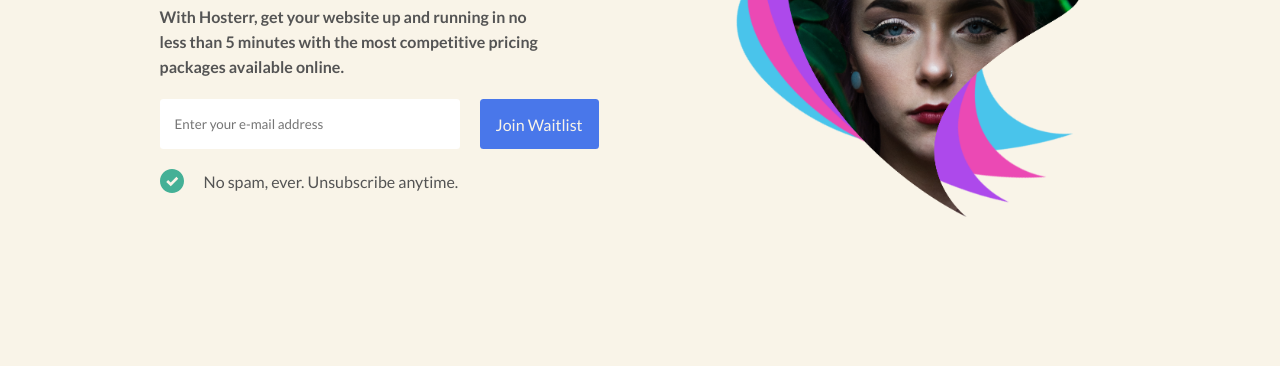
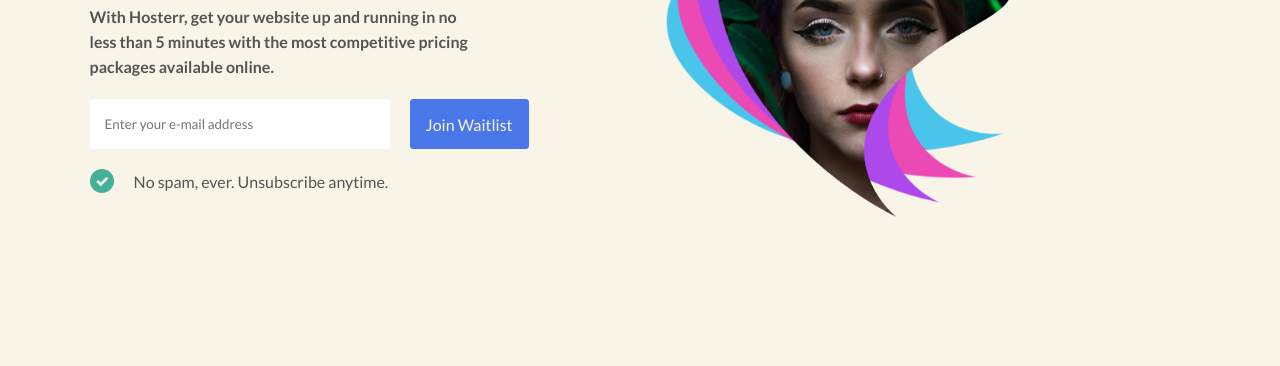
Before and after one commit to Willsf2015/Landing-Page---Hosterr-CODEWELL-, a plain HTML site: page index.html in a window 1280 px wide. Shown: the part 383-749 px from the top of the page. Drawn offline with nearby package versions, Linux system fonts and the light colour scheme; a web font is replaced by a local one.

Commit message:
Update style.css

```diff
--- a/style.css
+++ b/style.css
@@ -86,7 +86,7 @@
 
 main{
     display: flex;
-    padding: 11rem 7rem 15rem 7rem
+    padding: 11rem 0 15rem 0;
 }
 
  .left-side {
```
